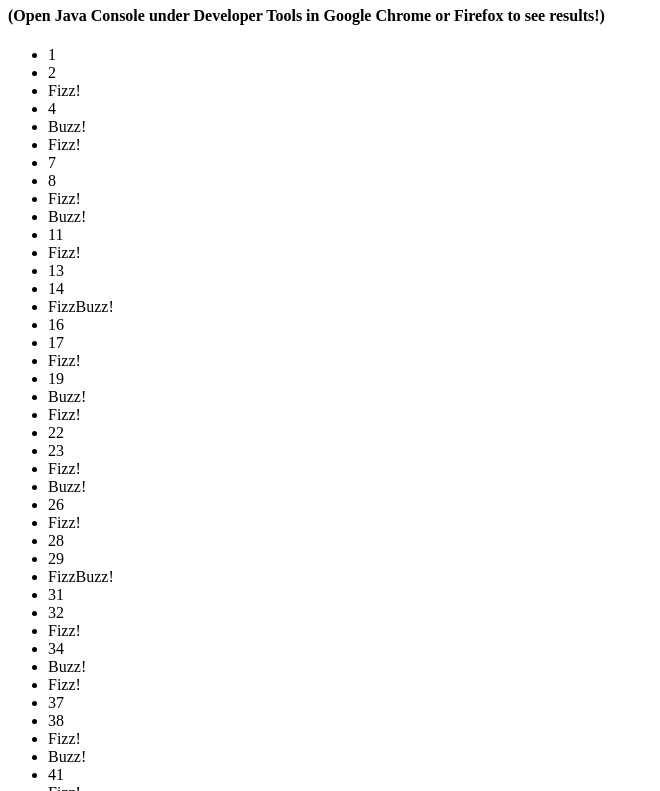
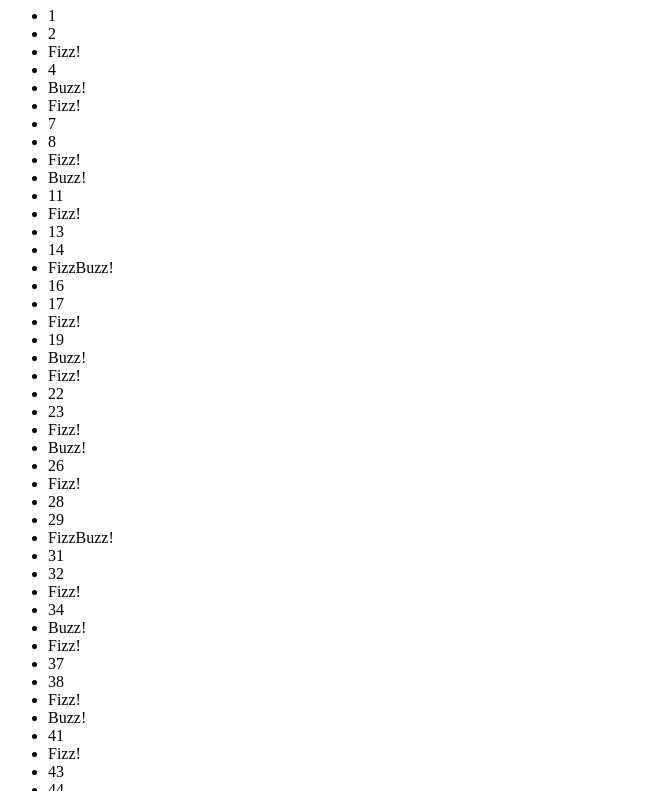
Before and after one commit to RussBus24/fizzbuzz, a plain HTML site: page index.html in a window 1280 px wide. Shown: the part 73-864 px from the top of the page, without its empty margins (0-660 px from the left). Drawn offline with Linux system fonts and the light colour scheme.

Commit message:
index.html removed console message.

```diff
--- a/index.html
+++ b/index.html
@@ -6,7 +6,6 @@
 </head>
 <body>
 	<h1>FizzBuzz Challenge!</h1>
-	<h4>(Open Java Console under Developer Tools in Google Chrome or Firefox to see results!)</h4>
 
 	<ul id ="list">
 
```
